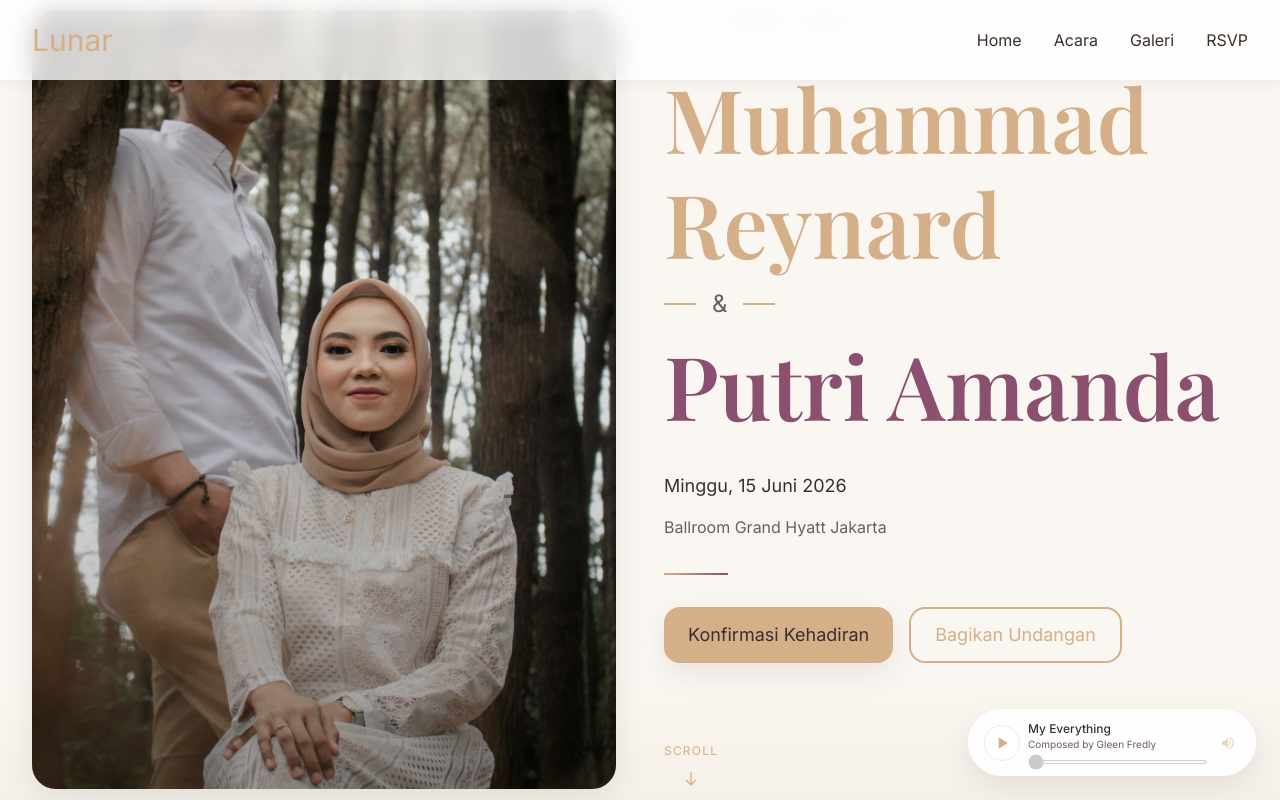
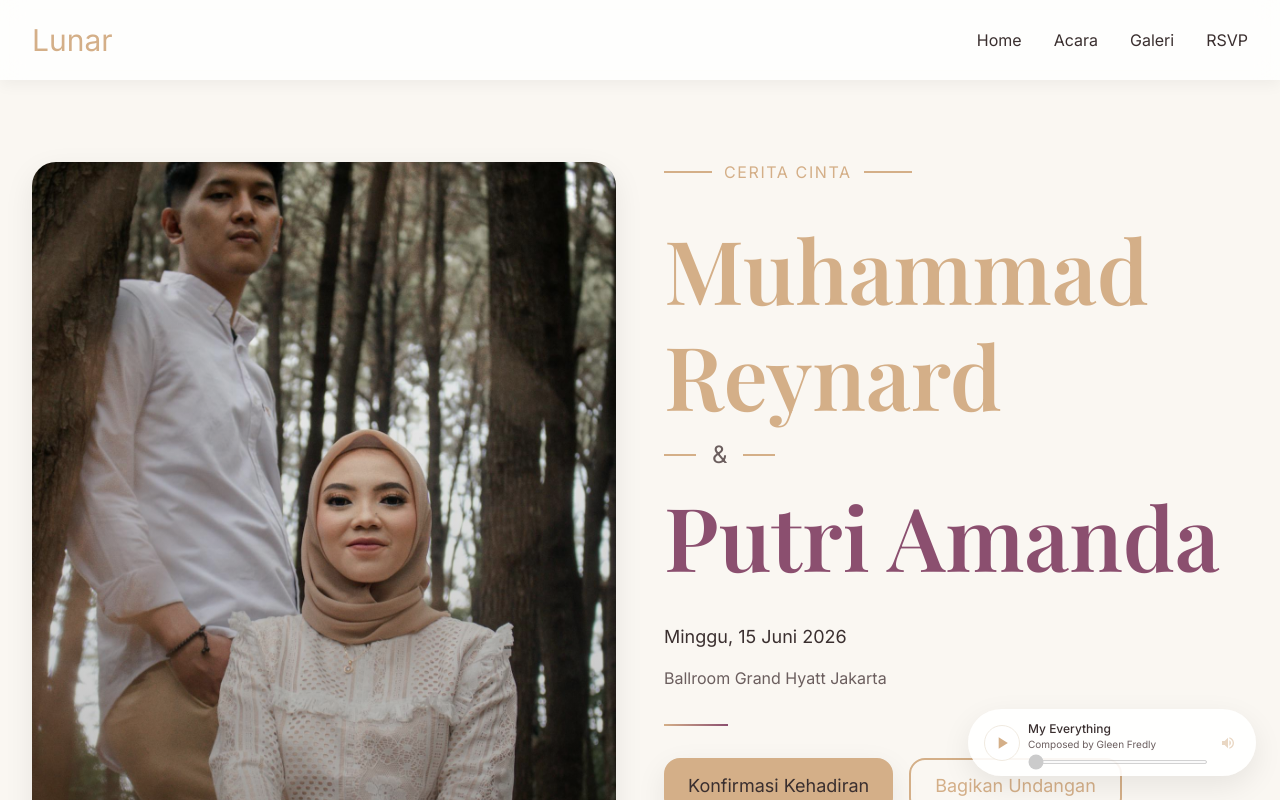
Before and after one commit to Callmerev95/lunar-invitation, a Next.js app: page / in a window 1280 px wide. Shown: the top 800 px of the page. Built offline with nearby package versions, Linux system fonts and the light colour scheme.

Commit message:
fix: Add proper padding-top to hero section to prevent navbar overlap - pt-24 md:pt-32 lg:pt-40

```diff
--- a/src/components/sections/hero-section.tsx
+++ b/src/components/sections/hero-section.tsx
@@ -48,7 +48,7 @@ export const HeroSection: React.FC<HeroSectionProps> = ({
   return (
     <section
       id="hero"
-      className="relative w-full min-h-screen flex items-center justify-center overflow-hidden pt-20 md:pt-0"
+      className="relative w-full min-h-screen flex items-center justify-center overflow-hidden pt-24 md:pt-32 lg:pt-40"
     >
       {/* Background Gradient Overlay */}
       <div className="absolute inset-0 bg-gradient-gold-cream opacity-30 pointer-events-none" />
@@ -69,7 +69,7 @@ export const HeroSection: React.FC<HeroSectionProps> = ({
               fill
               className="object-cover"
               priority
-              quality={90}
+              quality={75}
               sizes="(max-width: 768px) 100vw, 50vw"
             />
             {/* Overlay Gradient */}
```
